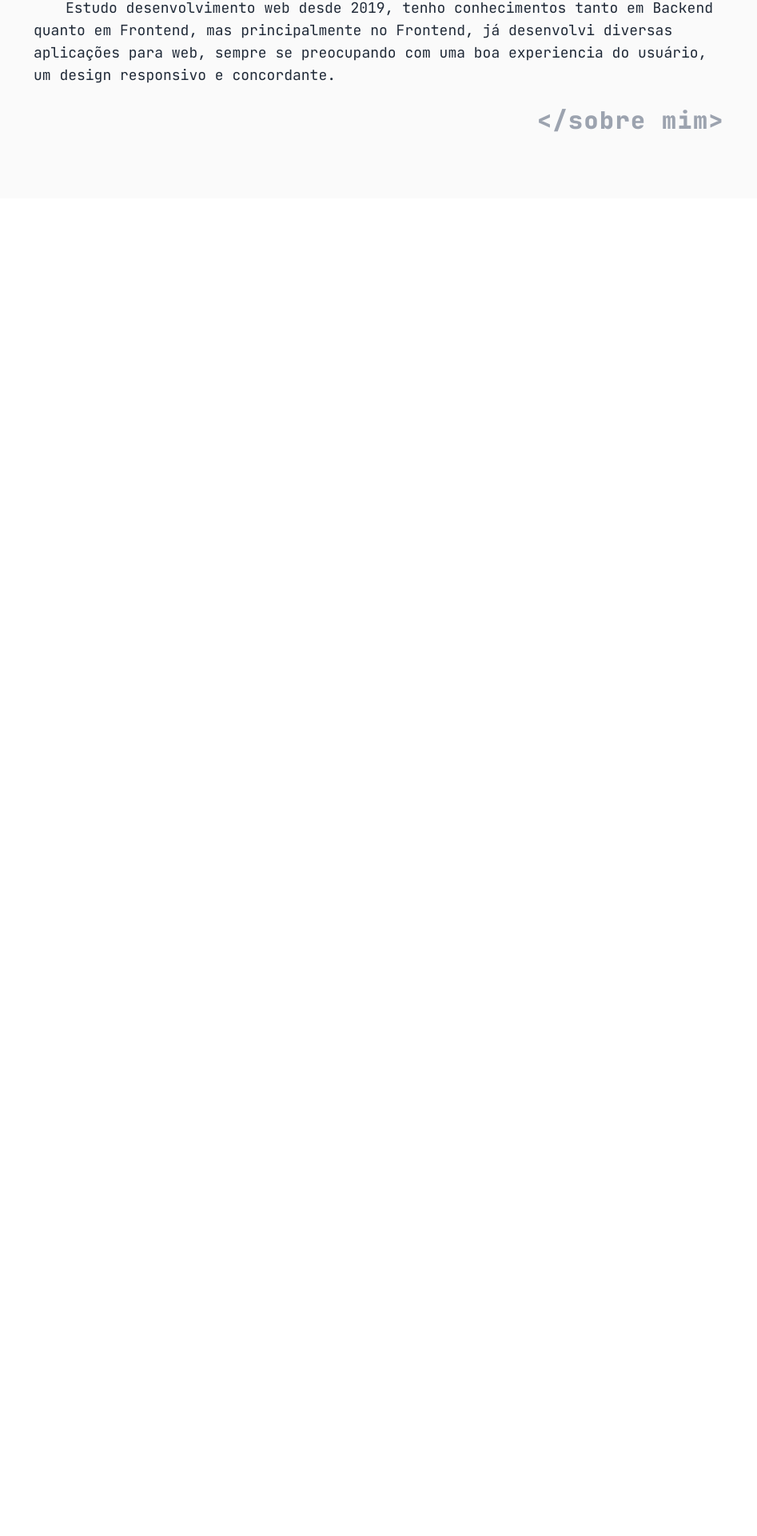
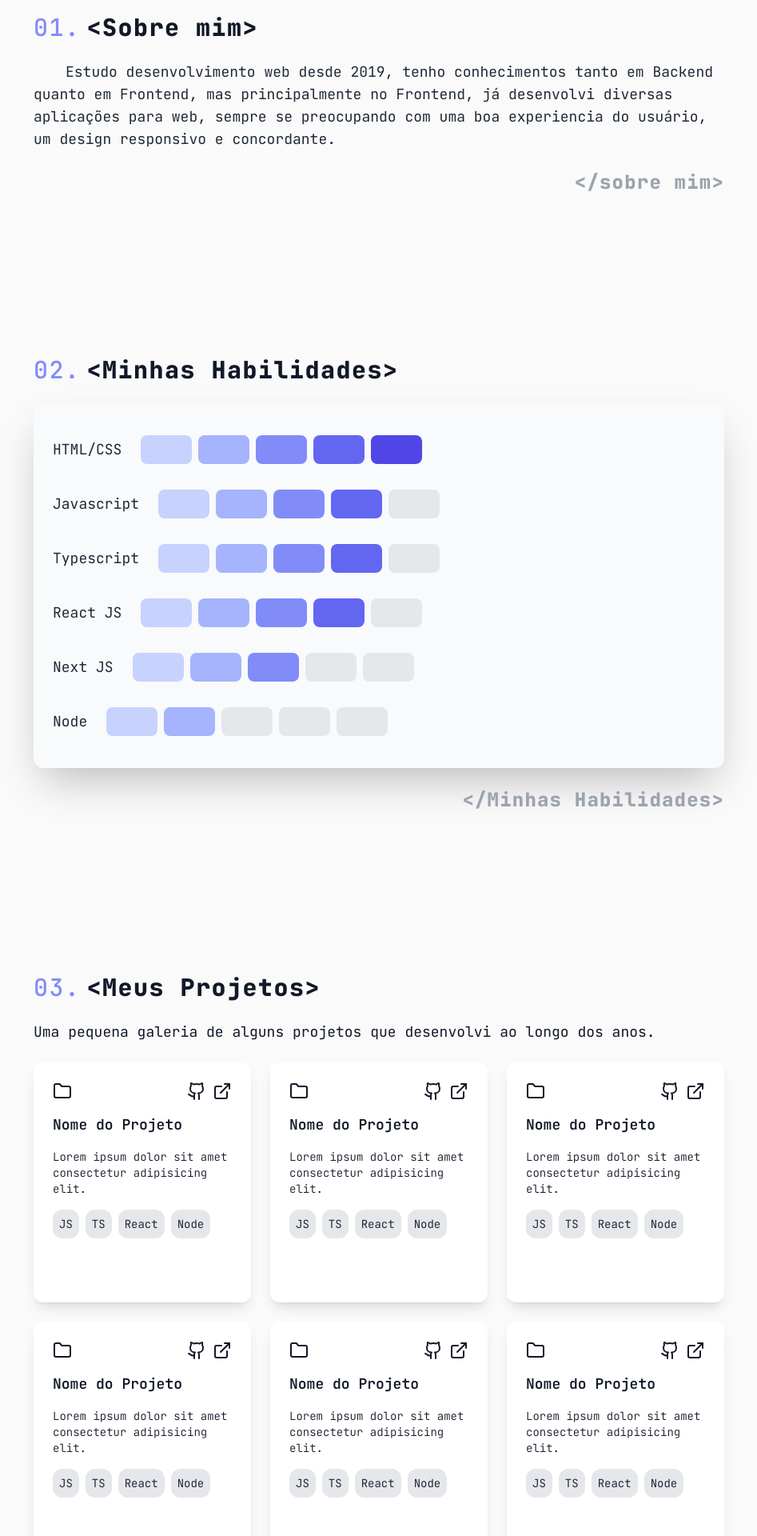
Before and after one commit to LuanHMA/myportfolio, a Next.js app: page / in a window 1280 px wide. Shown: the part 756-2676 px from the top of the page at 80% size, without its empty margins (166-1113 px from the left). Before the commit the page ends 1004 px from the top, so only its background shows below. Built offline with nearby package versions, Linux system fonts and the light colour scheme.

Commit message:
feat: creating sections -> MyProjects and MySkills

```diff
--- a/package.json
+++ b/package.json
@@ -12,6 +12,7 @@
     "@types/node": "20.2.5",
     "@types/react": "18.2.9",
     "@types/react-dom": "18.2.4",
+    "aos": "^2.3.4",
     "autoprefixer": "10.4.14",
     "lucide-react": "^0.241.0",
     "next": "13.4.4",
@@ -20,5 +21,8 @@
     "react-dom": "18.2.0",
     "tailwindcss": "3.3.2",
     "typescript": "5.1.3"
+  },
+  "devDependencies": {
+    "@types/aos": "^3.0.4"
   }
 }
--- a/src/app/components/Header.tsx
+++ b/src/app/components/Header.tsx
@@ -4,11 +4,11 @@ import { useState } from "react";
 
 export function Header() {
   const menuItems = [
-    { title: "<SobreMim>", href: "#about" },
-    { title: "<Habilidades>", href: "#skills" },
-    { title: "<MeusProjetos>", href: "#projects" },
-    { title: "<Experiência>", href: "#works" },
-    { title: "<Contato>", href: "#contact" },
+    { title: "<SobreMim>", href: "#aboutMe" },
+    { title: "<Habilidades>", href: "#mySkills" },
+    { title: "<MeusProjetos>", href: "#myProjects" },
+    { title: "<Experiência>", href: "#myWorks" },
+    { title: "<Contato>", href: "#myContact" },
   ];
 
   const [menuIsOpen, setMenuIsOpen] = useState(false);
--- a/src/app/components/Section.tsx
+++ b/src/app/components/Section.tsx
@@ -1,10 +1,11 @@
 interface SectionProps {
   children: React.ReactNode;
+  id?: string
 }
 
-export function Section({ children }: SectionProps) {
+export function Section({ children, id }: SectionProps) {
   return (
-    <section className="max-w-5xl m-auto p-6 sm:p-20">
+    <section className="max-w-5xl my-[5vh] m-auto p-6 sm:p-20" id={id}>
       {children}
     </section>
   );
--- a/src/app/components/Sections/AboutMe.tsx
+++ b/src/app/components/Sections/AboutMe.tsx
@@ -2,10 +2,10 @@ import { Section } from "../Section";
 
 export function AboutMe(){
     return(
-        <Section>
-            <div className="flex flex-col gap-y-6">
+        <Section id="aboutMe">
+            <div className="flex flex-col gap-y-6" data-aos="fade-up">
                 <h1 className="text-xl font-extrabold tracking-wider sm:text-2xl lg:text-3xl dark:text-white">
-                    <span className="text-indigo-600 font-medium mr-2 dark:text-teal-400">01.</span>
+                    <span className="text-indigo-400 font-medium mr-2 dark:text-teal-400">01.</span>
                     {"<"}Sobre mim{">"}
                 </h1>
 
@@ -16,7 +16,7 @@ export function AboutMe(){
                     um design responsivo e concordante.
                 </p>
 
-                <span className="text-xl font-extrabold tracking-wider text-gray-400 text-right sm:text-2xl lg:text-3xl">
+                <span className="text-lg font-extrabold tracking-wider text-gray-400 text-right sm:text-xl lg:text-2xl">
                     {"</"}sobre mim{">"}
                 </span>
             </div>
--- a/src/app/components/Sections/Introduction.tsx
+++ b/src/app/components/Sections/Introduction.tsx
@@ -7,7 +7,7 @@ export function Introduction() {
   return (
     <Section>
       {/* Container */}
-      <div className="grid grid-cols-1 place-items-center">
+      <div className="grid grid-cols-1 place-items-center" data-aos="fade-up">
         {/* First content */}
         <div className="flex items-start gap-6 sm:gap-10">
           {/* Social medias */}
--- /dev/null
+++ b/src/app/components/Sections/MyProjects.tsx
@@ -0,0 +1,64 @@
+import { ExternalLink, Folder, Github } from "lucide-react";
+import { Section } from "../Section";
+
+export function MyProjects(){
+
+    const ProjectBox = ()=>{
+        return(
+            <div className="sm:max-w-xs sm:min-h-[300px] bg-white shadow-lg rounded-xl p-6 space-y-4">
+                <div className="flex justify-between items-center">
+                    <Folder />
+
+                    <div className="flex items-center gap-x-2">
+                        <a href="">
+                            <Github />
+                        </a>
+                        <a href="">
+                            <ExternalLink />
+                        </a>
+                    </div>
+                </div>
+
+                <div className="space-y-4">
+                    <h1 className="text-md font-semibold">Nome do Projeto</h1>
+                    <p className="text-sm font-light">Lorem ipsum dolor sit amet consectetur adipisicing elit.</p>
+
+                    <div className="flex items-center flex-wrap gap-2">
+                        <span className="bg-gray-200 text-gray-800 text-xs p-2 rounded-xl sm:text-sm">JS</span>
+                        <span className="bg-gray-200 text-gray-800 text-xs p-2 rounded-xl sm:text-sm">TS</span>
+                        <span className="bg-gray-200 text-gray-800 text-xs p-2 rounded-xl sm:text-sm">React</span>
+                        <span className="bg-gray-200 text-gray-800 text-xs p-2 rounded-xl sm:text-sm">Node</span>
+                    </div>
+
+                </div>
+
+            </div>
+        )
+    }
+
+    return(
+        <Section id="myProjects">
+            <div className="flex flex-col space-y-6" data-aos="fade-up">
+                <h1 className="text-xl font-extrabold tracking-wider sm:text-2xl lg:text-3xl dark:text-white">
+                    <span className="text-indigo-400 font-medium mr-2 dark:text-teal-400">03.</span>
+                    {"<"}Meus Projetos{">"}
+                </h1>
+
+                <p>Uma pequena galeria de alguns projetos que desenvolvi ao longo dos anos.</p>
+
+                <div className="grid grid-cols-1 gap-6 sm:grid-cols-3">
+                    {ProjectBox()}
+                    {ProjectBox()}
+                    {ProjectBox()}
+                    {ProjectBox()}
+                    {ProjectBox()}
+                    {ProjectBox()}
+                </div>
+
+                <span className="text-lg font-extrabold tracking-wider text-gray-400 text-right sm:text-xl lg:text-2xl ">
+                    {"</"}Meus Projetos{">"}
+                </span>
+            </div>
+        </Section>
+    )
+}
--- /dev/null
+++ b/src/app/components/Sections/MySkills.tsx
@@ -0,0 +1,66 @@
+import { Section } from "../Section";
+
+export function MySkills(){
+
+    const skilBox = (skillName: string , level: number)=>{
+
+        const veryLow = level >= 1;
+        const low = level >= 2;
+        const medium = level >= 3;
+        const high = level >= 4;
+        const veryHigh = level === 5;
+
+        return(
+            <div className="flex items-center gap-x-6">
+                <h1 className="text-gray-800 dark:text-white">{skillName}</h1>
+                <div className="flex items-center gap-x-2 my-4">
+                    <span className={`
+                        w-12 h-7 rounded-lg ${veryLow ? "bg-indigo-200 text-indigo-200 dark:bg-teal-200 dark:text-teal-200" : "bg-gray-200 text-gray-200"} sm:w-16 sm:h-9
+                    `}>.
+                    </span>
+
+                    <div className={`
+                        w-12 h-7 rounded-lg ${low ? "bg-indigo-300 text-indigo-300 dark:bg-teal-300 dark:text-teal-300" : "bg-gray-200 text-gray-200"} sm:w-16 sm:h-9
+                    `}>.</div>
+
+                    <div className={`
+                        w-12 h-7 rounded-lg ${medium ? "bg-indigo-400 text-indigo-400 dark:bg-teal-400 dark:text-teal-400" : "bg-gray-200 text-gray-200"} sm:w-16 sm:h-9
+                    `}>.</div>
+
+                    <div className={`
+                        w-12 h-7 rounded-lg ${high ? "bg-indigo-500 text-indigo-500 dark:bg-teal-500 dark:text-teal-500" : "bg-gray-200 text-gray-200"} sm:w-16 sm:h-9
+                    `}>.</div>
+
+                    <div className={`
+                        w-12 h-7 rounded-lg ${veryHigh ? "bg-indigo-600 text-indigo-600 dark:bg-teal-600 dark:text-teal-600" : "bg-gray-200 text-gray-200"} sm:w-16 sm:h-9
+                    `}>.</div>
+                </div>
+            </div>
+        )
+    }
+
+    return(
+        <Section id="mySkills">
+            <div className="flex flex-col gap-y-6" data-aos="fade-up">
+                <h1 className="text-xl font-extrabold tracking-wider sm:text-2xl lg:text-3xl dark:text-white">
+                    <span className="text-indigo-400 font-medium mr-2 dark:text-teal-400">02.</span>
+                    {"<"}Minhas Habilidades{">"}
+                </h1>
+
+                <div className="shadow-2xl rounded-xl bg-slate-50 p-6 dark:bg-[#253238]">
+
+                    {skilBox("HTML/CSS", 5)}
+                    {skilBox("Javascript", 4)}
+                    {skilBox("Typescript", 4)}
+                    {skilBox("React JS", 4)}
+                    {skilBox("Next JS", 3)}
+                    {skilBox("Node", 2)}
+                </div>
+
+                <span className="text-lg font-extrabold tracking-wider text-gray-400 text-right sm:text-xl lg:text-2xl ">
+                    {"</"}Minhas Habilidades{">"}
+                </span>
+            </div>
+        </Section>
+    )
+}
--- a/src/app/page.tsx
+++ b/src/app/page.tsx
@@ -1,8 +1,22 @@
+'use client'
+import { useEffect } from "react";
+
+//Libs
+import AOS from 'aos';
+import 'aos/dist/aos.css';
+//Components
 import { Header } from "./components/Header";
 import { AboutMe } from "./components/Sections/AboutMe";
 import { Introduction } from "./components/Sections/Introduction";
+import { MySkills } from "./components/Sections/MySkills";
+import { MyProjects } from "./components/Sections/MyProjects";
 
 export default function Home() {
+
+  useEffect(()=> {
+    AOS.init();
+  },[])
+
   return (
     <div className="bg-neutral-50 pt-20 dark:bg-darkBg">
       <Header />
@@ -10,6 +24,10 @@ export default function Home() {
       <main className="text-sm text-gray-900 sm:text-lg">
         <Introduction />
         <AboutMe/>
+        <MySkills/>
+        <MyProjects/>
+
+        Lorem ipsum dolor sit amet consectetur adipisicing elit. Voluptatibus rerum, delectus ut, modi saepe laborum hic quidem autem animi necessitatibus tempora deleniti vitae in dolorem adipisci eum exercitationem eveniet libero?
       </main>
     </div>
   );
```
Also changed, not shown: 1 other file (tests, documents, lock files or other folders).
